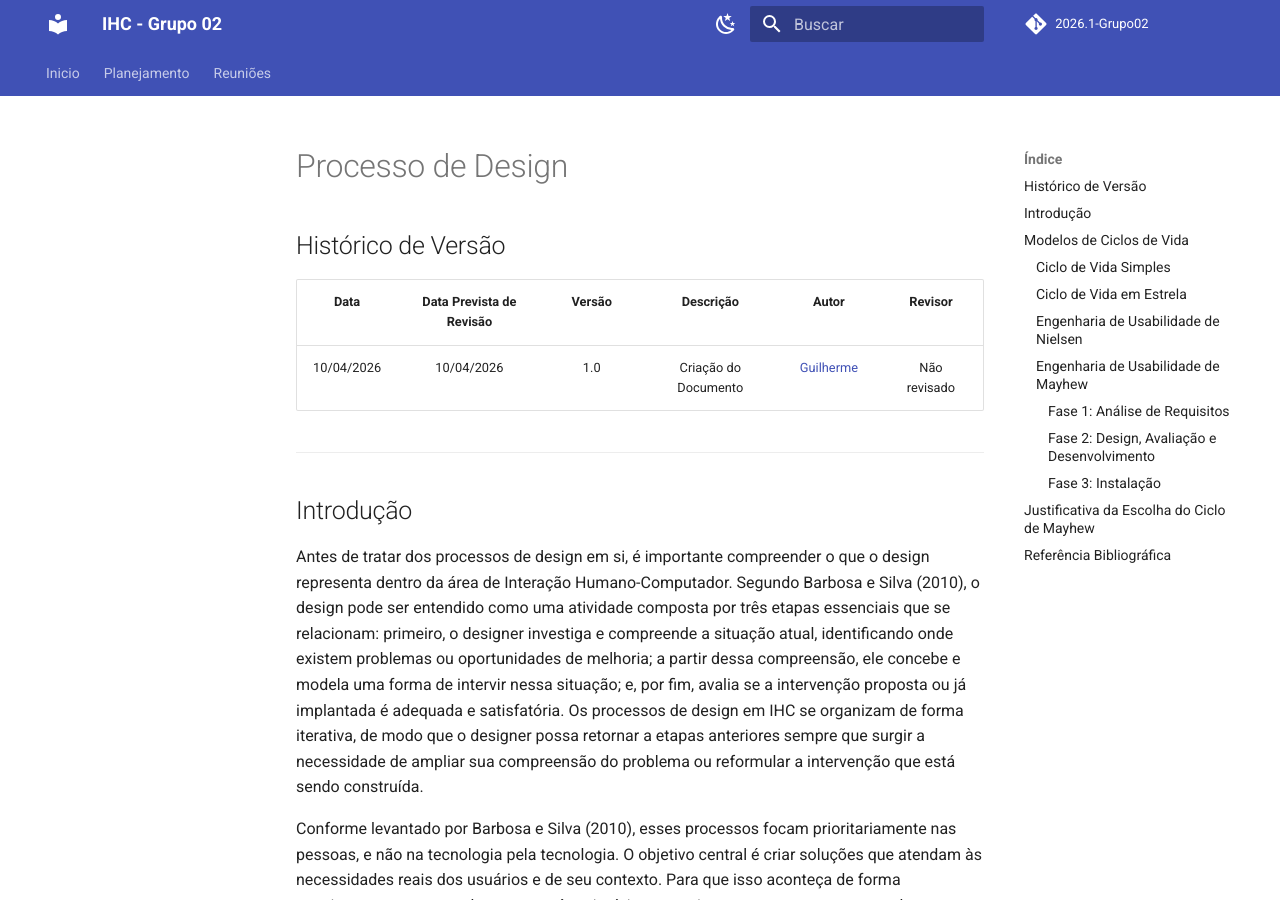
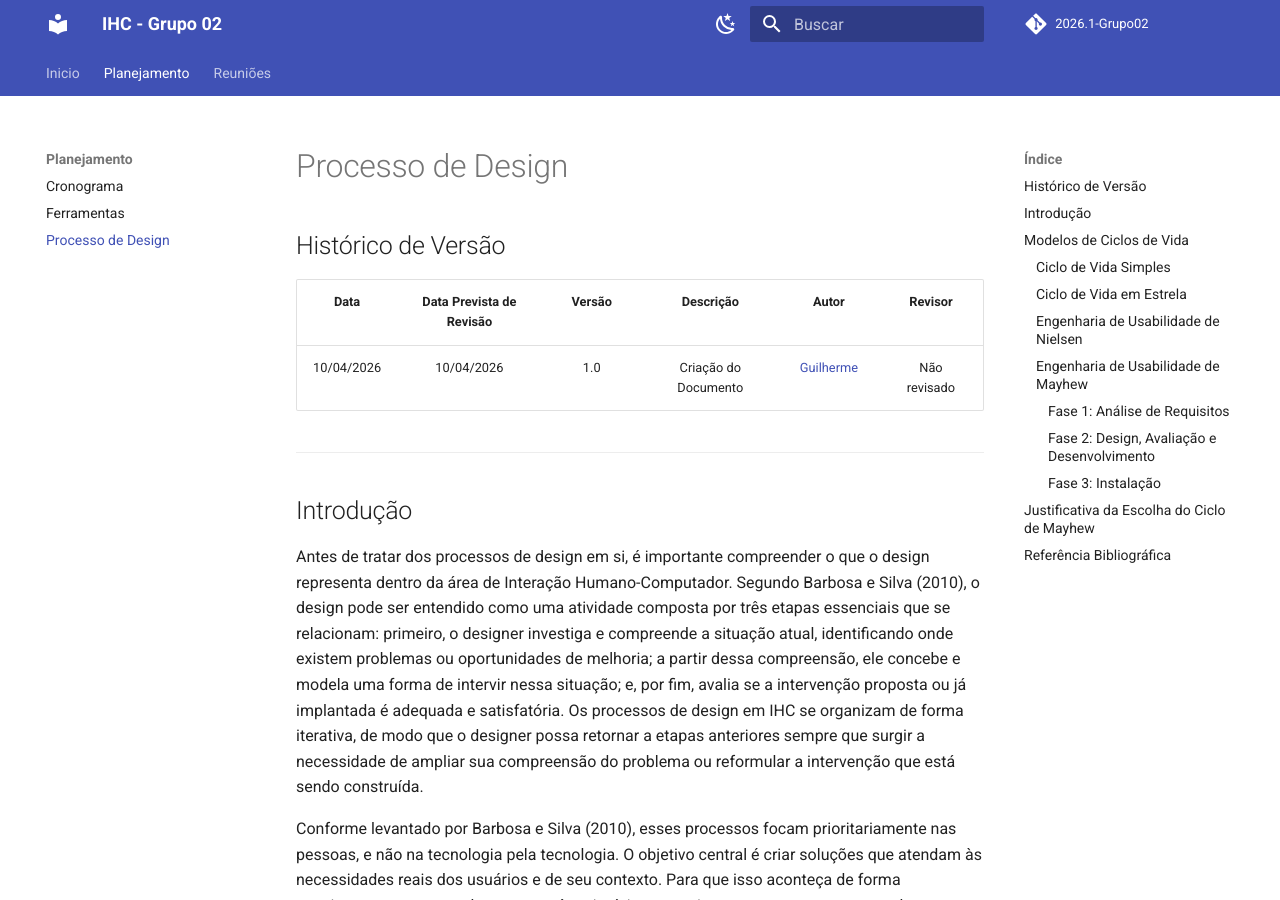
Before and after one commit to Interacao-Humano-Computador/2026.1-Grupo02, an MkDocs documentation site: the page built from docs/Planejamento/Processo_Design.md, in a window 1280 px wide and 900 px high. Built offline with MkDocs 1.6.1 and Material for MkDocs 9.7.7, drawn with Linux system fonts in a browser that asks for light colours; comment, search, counter and statistics services are not loaded.

Commit message:
Atualizar mkdocs.yml

```diff
--- a/mkdocs.yml
+++ b/mkdocs.yml
@@ -29,5 +29,6 @@ nav:
   - Planejamento:
       - Cronograma: Planejamento/cronograma.md
       - Ferramentas: Planejamento/ferramentas.md
+      - Processo de Design: Planejamento/Processo_Design.md
   - Reuniões:
       - Atas: Reunioes/Ata Reunião 09 04 26.md
```
